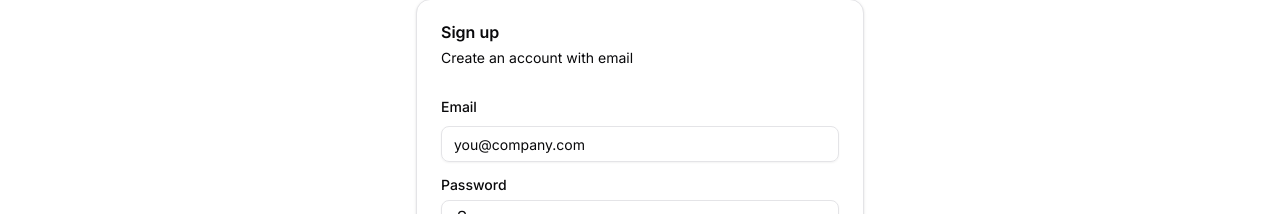
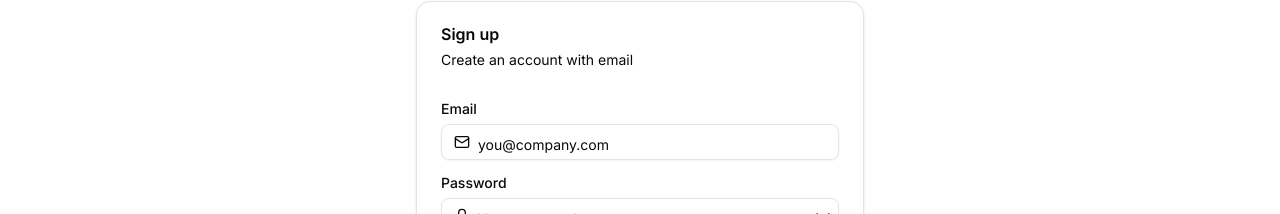
Before and after one commit to MonolithicIO/monolithic-website, a Next.js app: page /sign-up in a window 1280 px wide. Shown: the part 224-438 px from the top of the page. Built offline with nearby package versions, Linux system fonts and the light colour scheme.

Commit message:
feat: fix sign-up email icon

```diff
--- a/src/app/sign-up/page.tsx
+++ b/src/app/sign-up/page.tsx
@@ -11,7 +11,7 @@ import clientFirebaseApp from "@core/firebase/firebase-client.config";
 import { toast } from "sonner";
 import Link from "next/link";
 import { InputGroup, InputGroupAddon, InputGroupButton, InputGroupInput } from "@core/components/ui/input-group";
-import { EyeClosedIcon, EyeIcon, LockIcon } from "lucide-react";
+import { EyeClosedIcon, EyeIcon, LockIcon, MailIcon } from "lucide-react";
 
 export default function SignUpPage(): JSX.Element {
   const router = useRouter();
@@ -50,7 +50,8 @@ export default function SignUpPage(): JSX.Element {
               <Label className="my-2" htmlFor="email">
                 Email
               </Label>
-              <Input
+              <InputGroup>
+                <InputGroupInput
                   id="email"
                   type="email"
                   value={email}
@@ -59,6 +60,10 @@ export default function SignUpPage(): JSX.Element {
                   placeholder="you@company.com"
                   className="mt-1"
                 />
+                <InputGroupAddon>
+                  <MailIcon />
+                </InputGroupAddon>
+              </InputGroup>
             </div>
 
             <div>
```
Lines whose indentation alone changed are shown as unchanged.
